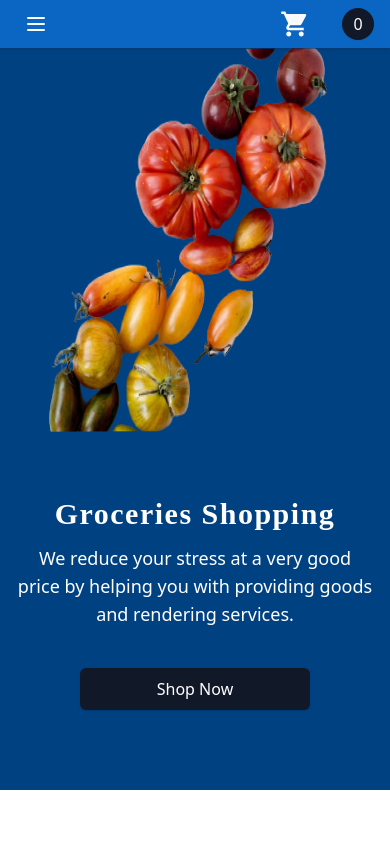
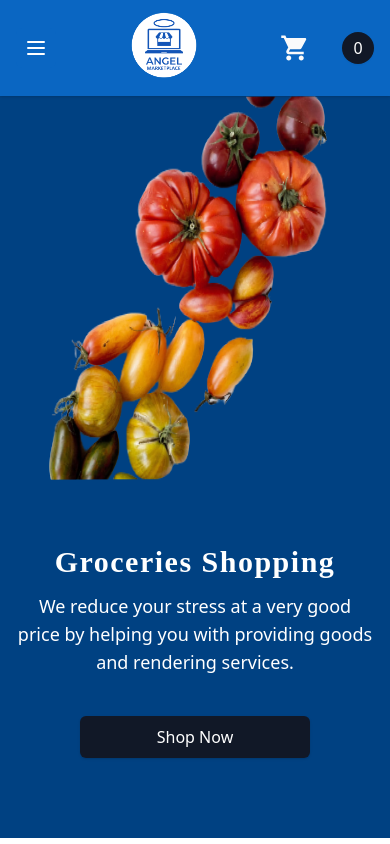
Before and after one commit to bellatrick/foodcommerce-frontend, a React (Create React App) app: page / in a window 390 px wide. Shown: the top 844 px of the page. Built offline with nearby package versions, Linux system fonts and the light colour scheme; no server answers; a web font is replaced by a local one.

Commit message:
changed logo position

```diff
--- a/src/components/NavSection.jsx
+++ b/src/components/NavSection.jsx
@@ -35,7 +35,7 @@ export default function Example() {
   const handleToggleLocal = () => {
     setLocal(!local);
     dispatch({ type: "SET_LOCAL", payload: local });
-    dispatch({type:'CHANGE_PAGE', payload:1})
+    dispatch({ type: "CHANGE_PAGE", payload: 1 });
   };
   const handleViewCart = () => {
     navigate("/cart");
@@ -84,6 +84,9 @@ export default function Example() {
                 <MenuIcon className="h-6 w-6" aria-hidden="true" />
               </Popover.Button>
             </div>
+            <div onClick={handleGoHome}>
+                    <img className="h-20 w-auto sm:h-20 md:hidden" src={logo} alt="" />
+                  </div>
             <div className="hidden md:block">
               <SearchInput
                 setCategory={setCategory}
@@ -152,6 +155,7 @@ export default function Example() {
                   ""
                 )}
               </div>
+
               <div
                 onClick={handleViewCart}
                 className="flex cursor-pointer items-center"
@@ -176,6 +180,9 @@ export default function Example() {
           leaveFrom="opacity-100 scale-100"
           leaveTo="opacity-0 scale-95"
         >
+          {/* <div onClick={handleGoHome}>
+            <img className="h-20 w-auto sm:h-20 md:hidden" src={logo} alt="" />
+          </div> */}
           <Popover.Panel
             focus
             className="absolute top-0 inset-x-0 z-10 p-2 transition transform origin-top-right md:hidden"
@@ -183,9 +190,6 @@ export default function Example() {
             <div className="rounded-lg shadow-lg ring-1 ring-black ring-opacity-5 bg-primary divide-y-2 divide-blue-600">
               <div className="pt-5 mb-6 px-5">
                 <div className="flex items-center justify-between">
-                  <div onClick={handleGoHome}>
-                  <img className="h-20 w-auto sm:h-20" src={logo} alt="" />
-                  </div>
                   <div className="-mr-2">
                     <Popover.Button className="bg-primary rounded-md p-2 inline-flex items-center justify-center text-gray-400 hover:text-gray-500 hover:bg-gray-100 focus:outline-none focus:ring-2 focus:ring-inset focus:ring-blue-500">
                       <span className="sr-only">Close menu</span>
```
